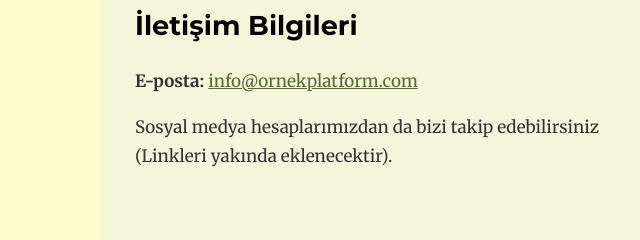
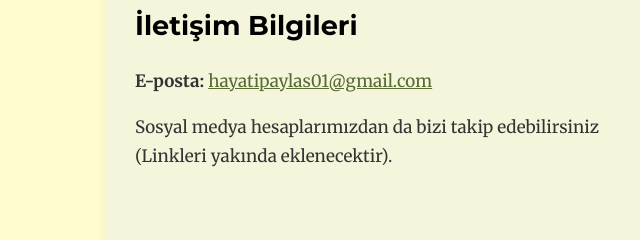
Before and after one commit to PLhpxK6RvQbNJx2Jx6JewuNHk2uvp5Xx/legendary-enigma, a plain HTML site: page iletisim.html in a window 1280 px wide. Shown: the part 434-674 px from the top of the page, 15-655 px from the left. Drawn offline with Linux system fonts and the light colour scheme.

Commit message:
Update iletisim.html

```diff
--- a/iletisim.html
+++ b/iletisim.html
@@ -35,7 +35,7 @@
         <section class="iletisim-bolumu">
             <div class="iletisim-bilgileri">
                 <h3>İletişim Bilgileri</h3>
-                <p><strong>E-posta:</strong> <a href="mailto:info@ornekplatform.com">info@ornekplatform.com</a></p>
+                <p><strong>E-posta:</strong> <a href="mailto:hayatipaylas01@gmail.com">hayatipaylas01@gmail.com</a></p>
                 <p>Sosyal medya hesaplarımızdan da bizi takip edebilirsiniz (Linkleri yakında eklenecektir).</p>
                 </div>
 
```
